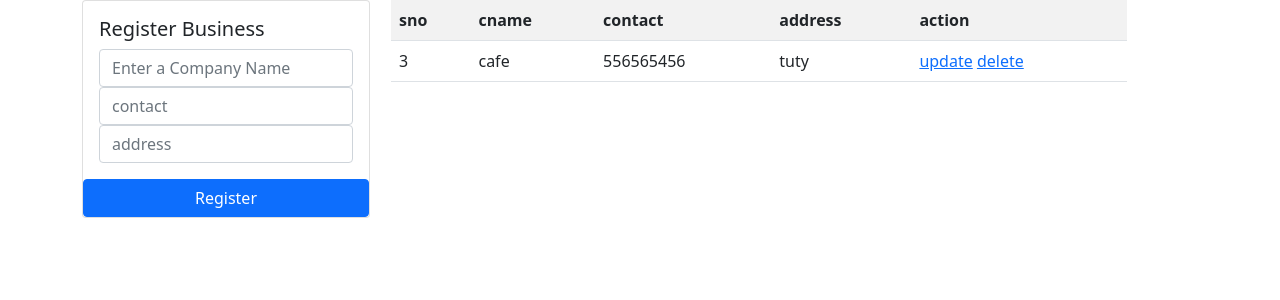
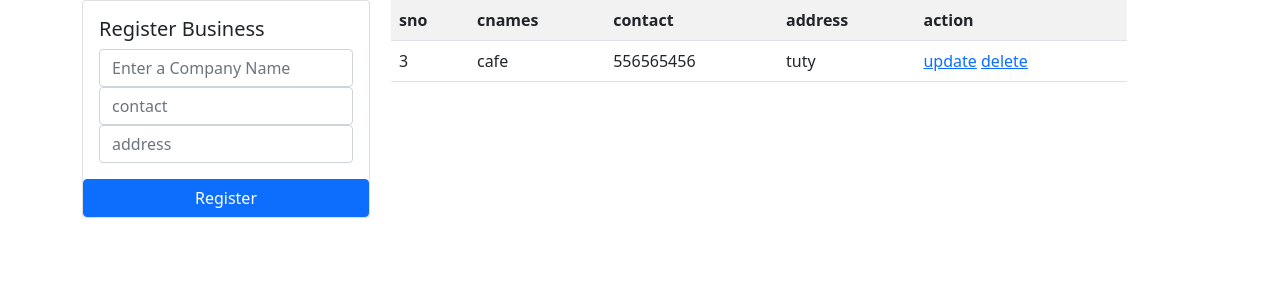
Before and after one commit to arun33github/arunkumar, a Flask app: page / in a window 1280 px wide. Shown: the top 300 px of the page. Run offline with Flask 3, Linux system fonts and the light colour scheme.

Commit message:
Update home.html

```diff
--- a/templates/home.html
+++ b/templates/home.html
@@ -28,7 +28,7 @@
                 <table class="table table-striped table-hover">
                     <tr>
                         <th>sno</th>
-                        <th>cname</th>
+                        <th>cnames</th>
                         <th>contact</th>
                         <th>address</th>
                         <th>action</th>
```
